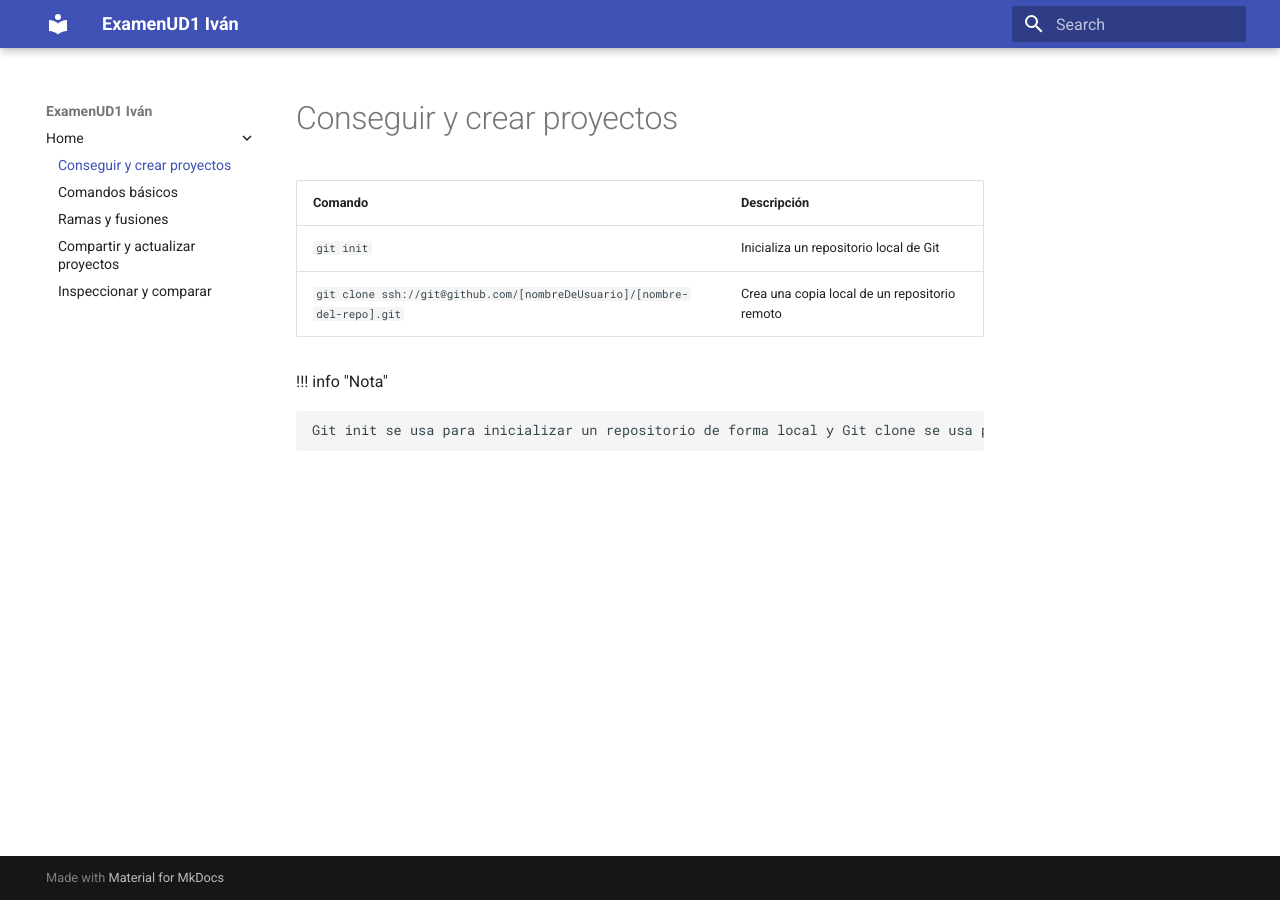
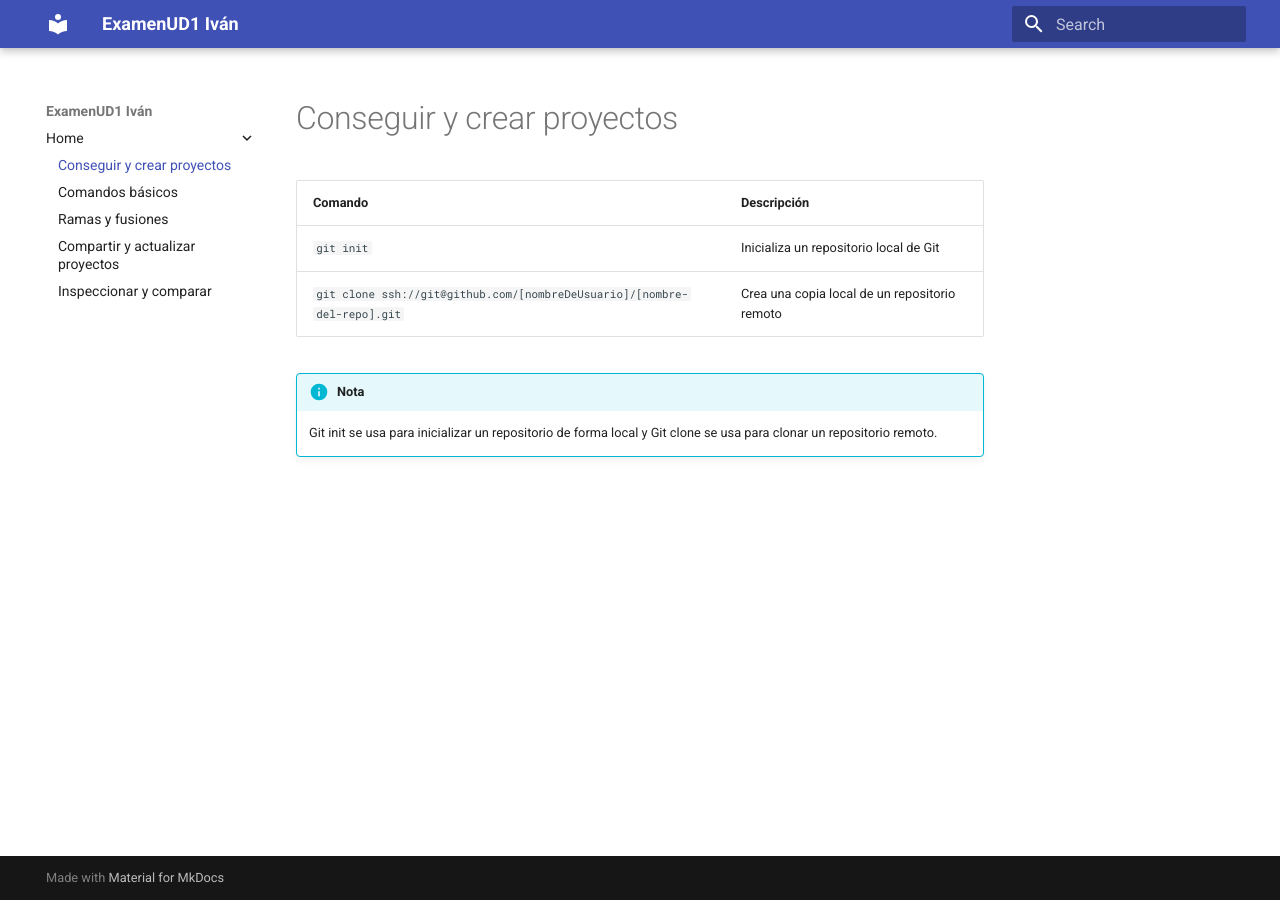
Before and after one commit to Ivan0te/ExamenUD1, an MkDocs documentation site: the page built from docs/1_Crear/index.md, in a window 1280 px wide. Built offline with MkDocs 1.6.1 and Material for MkDocs 9.7.7, drawn with Linux system fonts in a browser that asks for light colours.

Commit message:
Extensiones agregadas

```diff
--- a/mkdocs.yml
+++ b/mkdocs.yml
@@ -2,6 +2,11 @@ site_name: ExamenUD1 Iván
 
 theme:
   name: material
+
+markdown_extensions:
+  - admonition
+  - pymdownx.details
+  - pymdownx.superfences
 
 nav:
   - Home:
```
